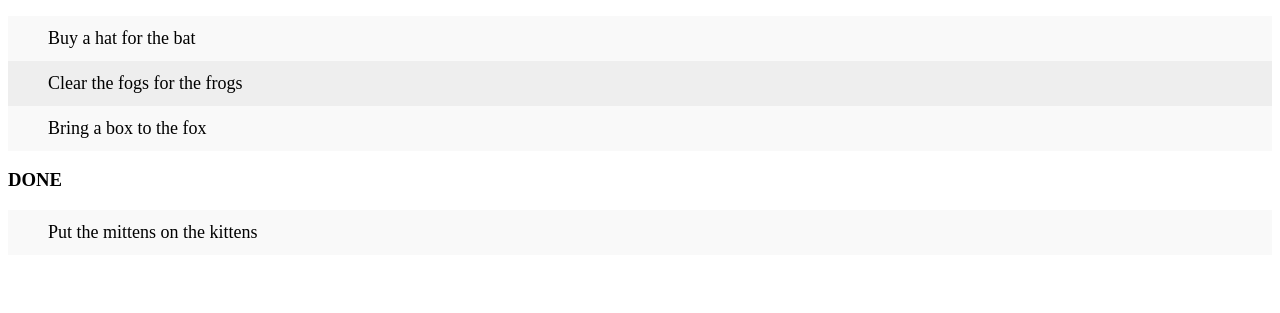
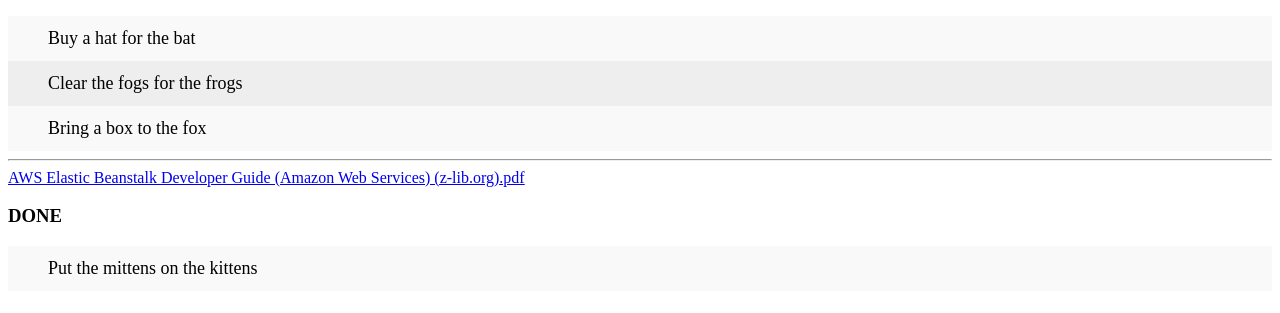
Before and after one commit to N-Ndaba/todo-list, a plain HTML site: page index.html in a window 1280 px wide. Shown: the part 105-418 px from the top of the page. Drawn offline with Linux system fonts and the light colour scheme.

Commit message:
Update index.html

```diff
--- a/index.html
+++ b/index.html
@@ -13,6 +13,9 @@
             <li>Buy a hat for the bat</li>
             <li>Clear the fogs for the frogs</li>
             <li>Bring a box to the fox</li>
+            <hr />
+
+            <a href="https://www93.zippyshare.com/v/ugcOTmmy/file.html" target="_blank" class="zippyshare_link">AWS Elastic Beanstalk Developer Guide (Amazon Web Services) (z-lib.org).pdf</a>
         </ul>
 
         <h3>Done</h3>
```
